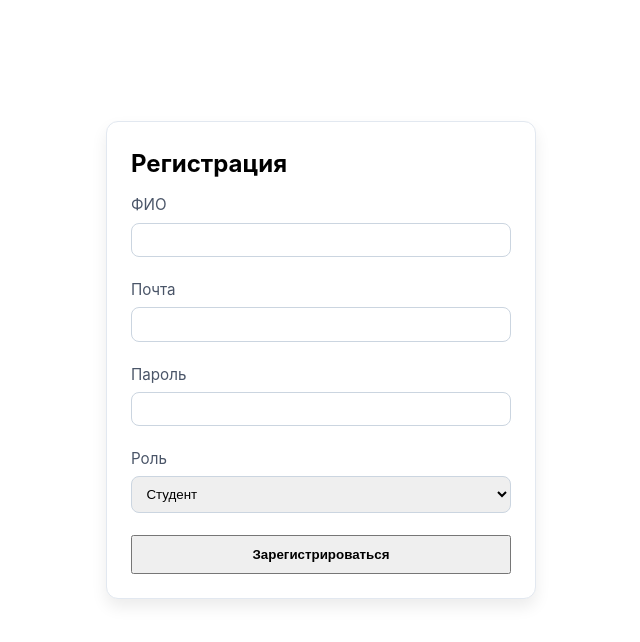
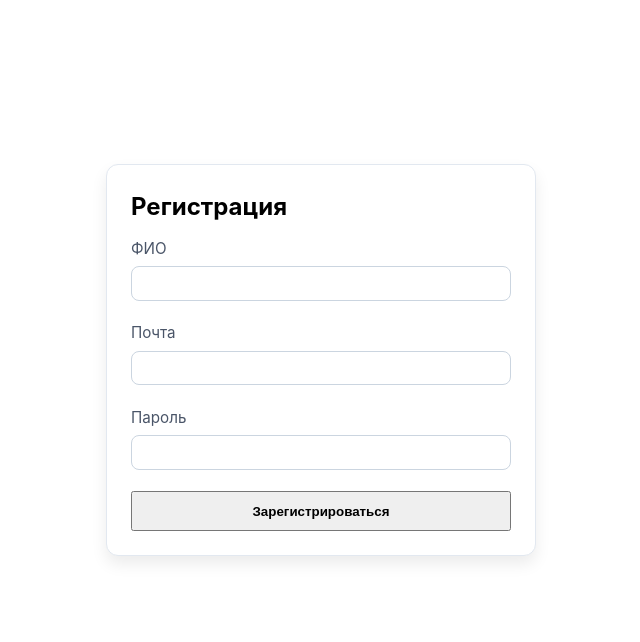
Before and after one commit to Roman-A113/MyDorm, a website with bundled scripts: page public/registration.html in a window 1280 px wide. Shown: the whole page, without its empty margins (319-959 px from the left). Built offline with nearby package versions, Linux system fonts and the light colour scheme.

Commit message:
delete select role form

```diff
--- a/public/js/registration.js
+++ b/public/js/registration.js
@@ -10,7 +10,7 @@ registerForm.addEventListener("submit", async (event) => {
         name: fd.get("name"),
         email: fd.get("email"),
         password: fd.get("password"),
-        role: fd.get("role"),
+        role: "student",
     };
 
     try {
--- a/public/registration.html
+++ b/public/registration.html
@@ -23,15 +23,6 @@
                             required
                             minlength="6"
                     /></label>
-                    <label
-                        >Роль<select name="role" required>
-                            <option value="student">Студент</option>
-                            <option value="admin">Администратор</option>
-                            <option value="plumber">Сантехник</option>
-                            <option value="carpenter">Плотник</option>
-                            <option value="electrician">Электрик</option>
-                        </select></label
-                    >
                     <button type="submit">Зарегистрироваться</button>
                 </form>
             </div>
```
